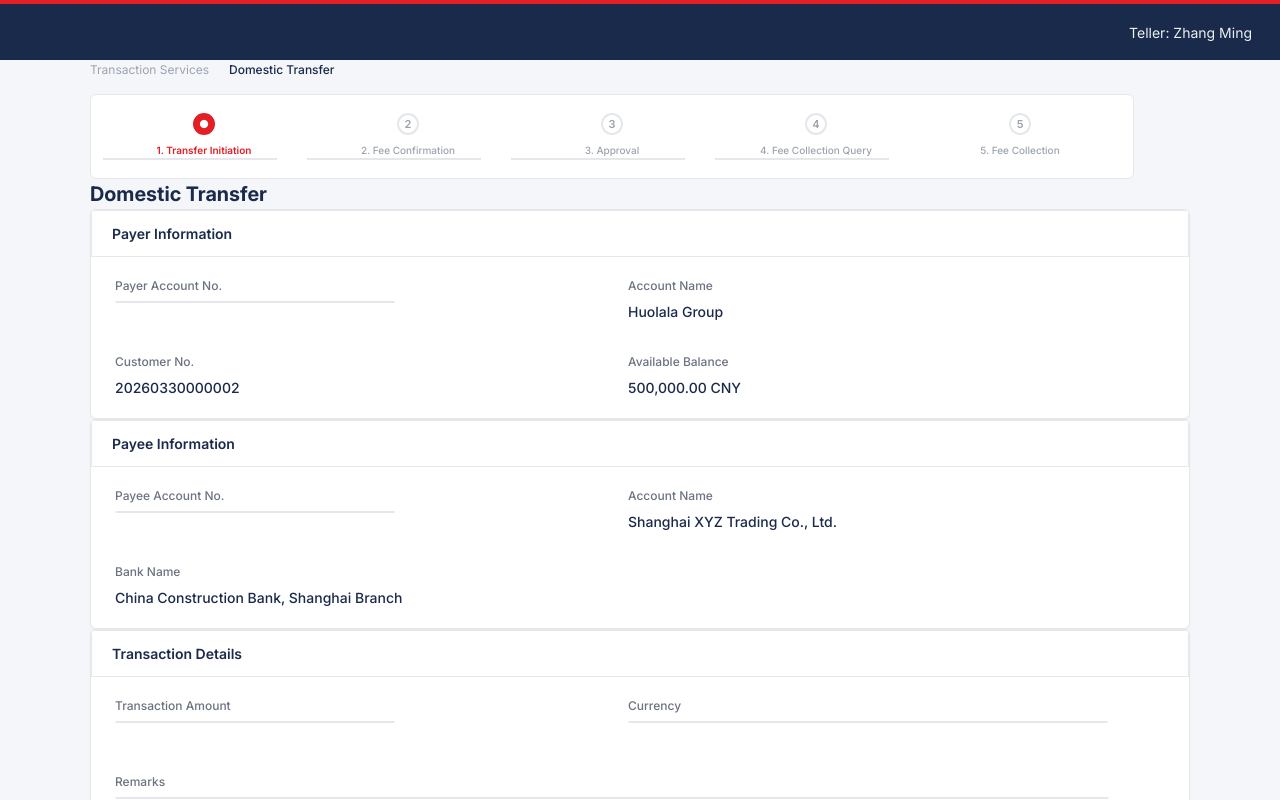
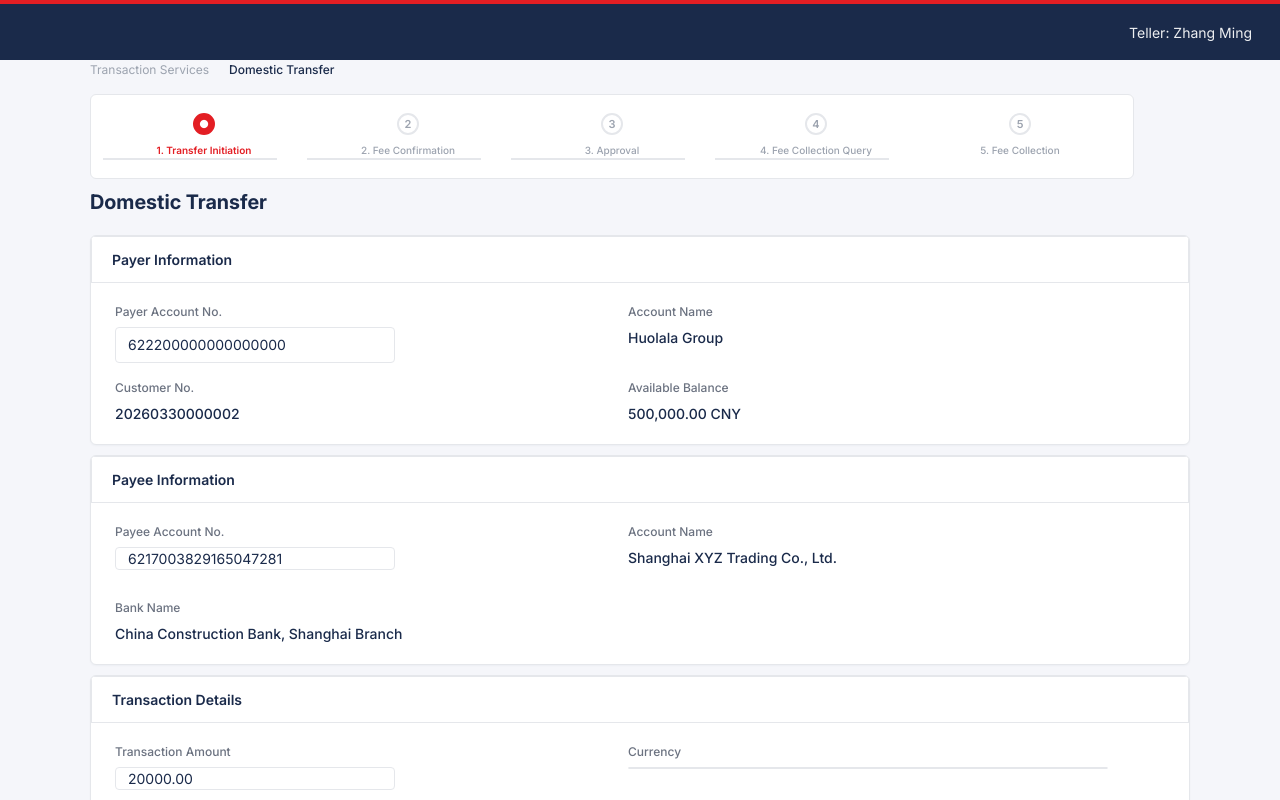
Before and after one commit to williamhqs/pricing-billing, a React (Vite) app: page / in a window 1280 px wide. Shown: the top 800 px of the page. Built offline with nearby package versions, Linux system fonts and the light colour scheme.

Commit message:
Refactor UI.

```diff
--- a/src/App.tsx
+++ b/src/App.tsx
@@ -24,14 +24,14 @@ function App() {
       <div className="w-275 mx-auto bg-[#F5F6FA]">
         <ProgressBar />
         {step === Step.Init && (
-          <>
+          <div className="flex flex-col gap-2.5">
             <MenuLabelView />
             <PayerInformationView />
             <PayeeInformationView />
             <TransactionDetailsView />
             <FeeInitEstimationView />
             <ButtonsView onConfirm={() => setStep(Step.FeeConfirmation)} />
-          </>
+          </div>
         )}
         {step === Step.FeeConfirmation && (
           <>
--- a/src/component/FeeInit/ButtonsView.tsx
+++ b/src/component/FeeInit/ButtonsView.tsx
@@ -13,6 +13,7 @@ export default function ButtonsView({ onConfirm }: { onConfirm: () => void }) {
         alignItems: "flex-start",
         width: 1044,
         height: 56,
+        marginBottom: 36
       }}
     >
       <button
--- a/src/component/FeeInit/CorporateTransferFeeCollectionFullDEMO.tsx
+++ b/src/component/FeeInit/CorporateTransferFeeCollectionFullDEMO.tsx
@@ -714,7 +714,7 @@ export default function CorporateTransferFeeCollectionFullDEMO() {
                       justifyContent: "center",
                       alignItems: "flex-start",
                       width: 280,
-                      height: 36,
+                      height: 6,
                       backgroundColor: "#ffffff",
                       borderRadius: 4,
                       border: "1px solid #e5e7eb",
--- a/src/component/FeeInit/MenuLabelView.tsx
+++ b/src/component/FeeInit/MenuLabelView.tsx
@@ -12,6 +12,8 @@ export default function MenuLabelView() {
         justifyContent: "flex-start",
         alignItems: "flex-start",
         width: "100%",
+        marginTop: 8,
+        marginBottom: 8,
       }}
     >
       <span
--- a/src/component/FeeInit/PayeeInformationView.tsx
+++ b/src/component/FeeInit/PayeeInformationView.tsx
@@ -117,7 +117,6 @@ export default function PayeeInformationView() {
               backgroundColor: "#ffffff",
               borderRadius: 4,
               border: "1px solid #e5e7eb",
-              overflow: "hidden",
             }}
           >
             <span
--- a/src/component/FeeInit/PayerInformationView.tsx
+++ b/src/component/FeeInit/PayerInformationView.tsx
@@ -117,7 +117,6 @@ export default function PayerInformationView() {
               backgroundColor: "#ffffff",
               borderRadius: 4,
               border: "1px solid #e5e7eb",
-              overflow: "hidden",
             }}
           >
             <span
@@ -128,7 +127,7 @@ export default function PayerInformationView() {
                 fontFamily: "Inter",
                 color: "#1a2a4a",
                 textAlign: "left",
-                lineHeight: "21px",
+                lineHeight: "36px",
                 whiteSpace: "nowrap",
               }}
             >
--- a/src/component/FeeInit/TransactionDetailsView.tsx
+++ b/src/component/FeeInit/TransactionDetailsView.tsx
@@ -117,7 +117,7 @@ export default function TransactionDetailsView() {
               backgroundColor: "#ffffff",
               borderRadius: 4,
               border: "1px solid #e5e7eb",
-              overflow: "hidden",
+
             }}
           >
             <span
@@ -254,7 +254,7 @@ export default function TransactionDetailsView() {
               backgroundColor: "#ffffff",
               borderRadius: 4,
               border: "1px solid #e5e7eb",
-              overflow: "hidden",
+
             }}
           >
             <span
```
